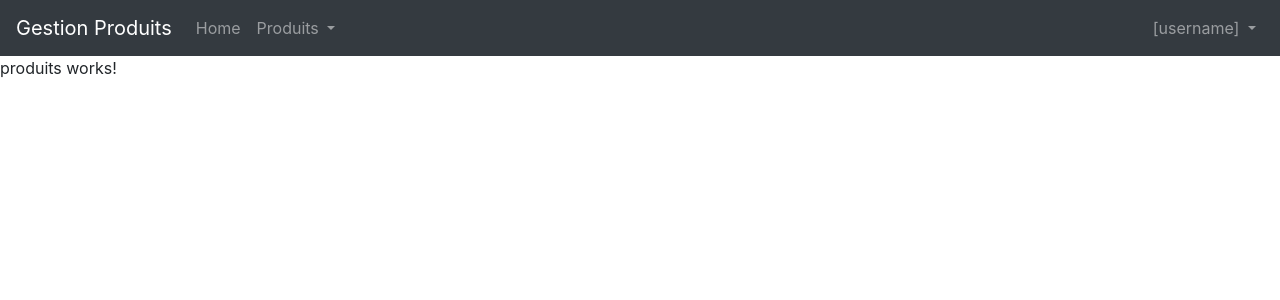
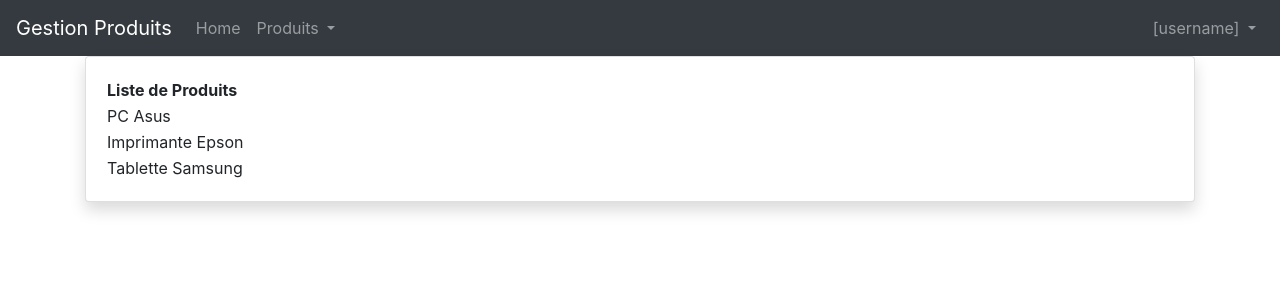
Before and after one commit to Kheuzayni/ManageProductFrontEnd, an Angular app: page /produits in a window 1280 px wide. Shown: the top 300 px of the page. Built offline with nearby package versions, Linux system fonts and the light colour scheme.

Commit message:
databinding

```diff
--- a/src/app/produits/produits.component.html
+++ b/src/app/produits/produits.component.html
@@ -1 +1,18 @@
-<p>produits works!</p>
+<div class="container">
+    <div class="card shadow mb-4">
+        <div class="card-body">
+            <table >
+                <thead>
+                    <tr>
+                        <th>Liste de Produits</th>
+                    </tr>
+                </thead>
+                <tbody *ngFor="let produit of produits">
+                    <tr >
+                        <td>{{produit}}</td>
+                    </tr>
+                </tbody>
+            </table>
+        </div>
+    </div>
+</div>
--- a/src/app/produits/produits.component.ts
+++ b/src/app/produits/produits.component.ts
@@ -1,10 +1,17 @@
-import { Component } from '@angular/core';
+import { Component, OnInit } from '@angular/core';
 
 @Component({
   selector: 'app-produits',
   templateUrl: './produits.component.html',
   styleUrls: ['./produits.component.css']
 })
-export class ProduitsComponent {
+export class ProduitsComponent implements OnInit{
 
+  produits : string[] | undefined;
+
+  constructor (){
+    this.produits = ["PC Asus", "Imprimante Epson", "Tablette Samsung"];
+  }
+
+  ngOnInit():void {}
 }
```
